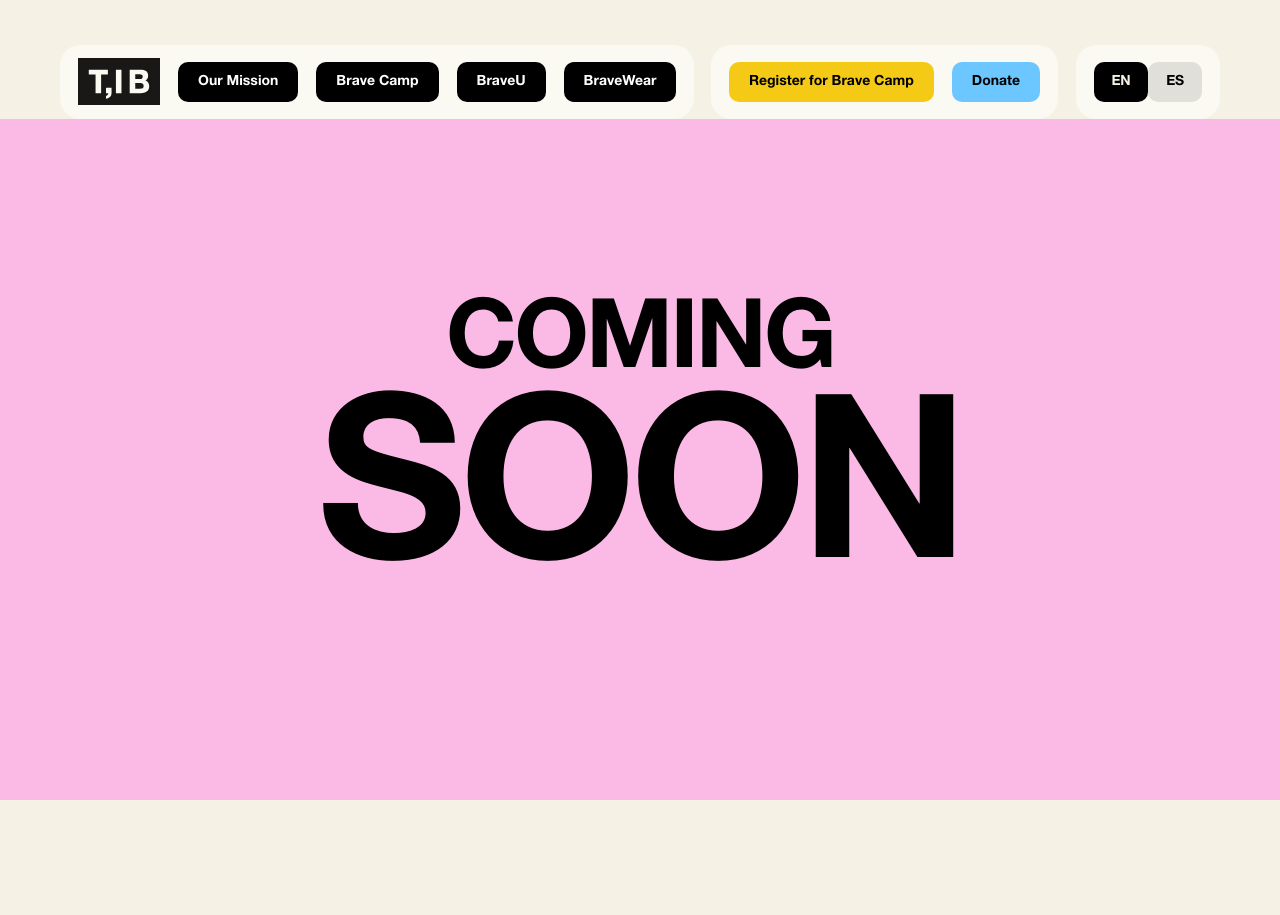
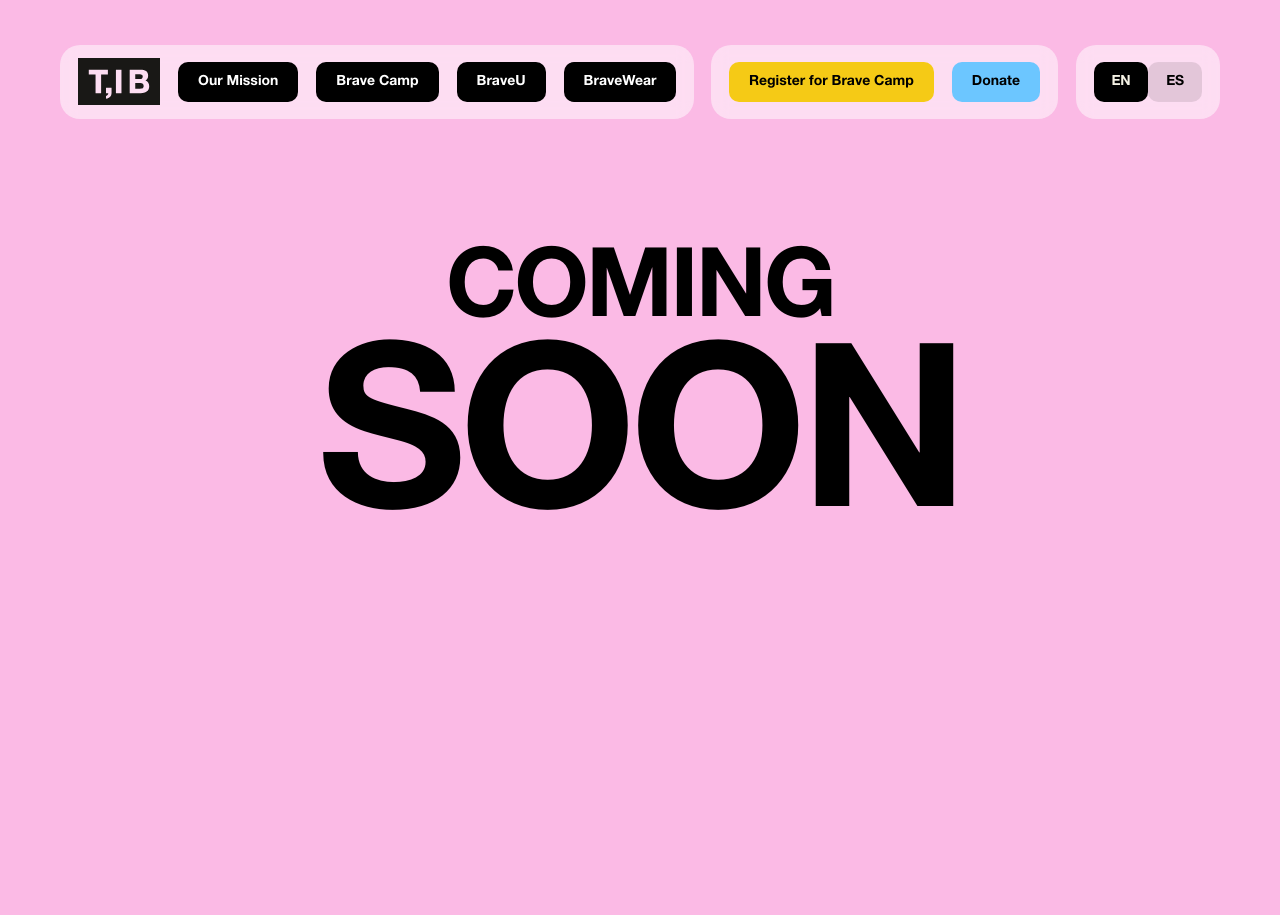
Before and after one commit to davidngoliath/tib-2026, a Next.js app: page /en/bravewear in a window 1280 px wide. Shown: the top 915 px of the page. Before the commit the page ends 800 px from the top, so only its background shows below. Built offline with nearby package versions, Linux system fonts and the light colour scheme; no server answers.

Commit message:
Update BraveU and BraveWear placeholders

```diff
--- a/app/[locale]/braveu/page.tsx
+++ b/app/[locale]/braveu/page.tsx
@@ -1,6 +1,7 @@
 import type { Metadata } from "next";
 import { setRequestLocale } from "next-intl/server";
 import { ComingSoon } from "@/components/ComingSoon";
+import { Footer } from "@/components/Footer";
 import { createPageMetadata, resolveLocale } from "@/lib/seo";
 
 const PAGE_SEO = {
@@ -38,5 +39,10 @@ export default async function Page({
   const { locale } = await params;
   setRequestLocale(resolveLocale(locale));
 
-  return <ComingSoon />;
+  return (
+    <>
+      <ComingSoon />
+      <Footer />
+    </>
+  );
 }
--- a/app/[locale]/bravewear/page.tsx
+++ b/app/[locale]/bravewear/page.tsx
@@ -1,6 +1,7 @@
 import type { Metadata } from "next";
 import { setRequestLocale } from "next-intl/server";
 import { ComingSoon } from "@/components/ComingSoon";
+import { Footer } from "@/components/Footer";
 import { createPageMetadata, resolveLocale } from "@/lib/seo";
 
 const PAGE_SEO = {
@@ -38,5 +39,10 @@ export default async function Page({
   const { locale } = await params;
   setRequestLocale(resolveLocale(locale));
 
-  return <ComingSoon className="bg-brand-pink" />;
+  return (
+    <div className="-mt-[90px] flex flex-1 flex-col bg-brand-pink pt-[90px] lg:-mt-[119px] lg:pt-[119px]">
+      <ComingSoon className="bg-transparent" />
+      <Footer />
+    </div>
+  );
 }
```
